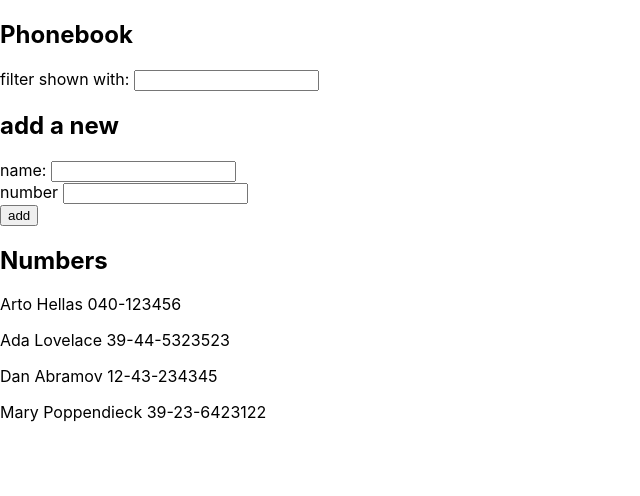
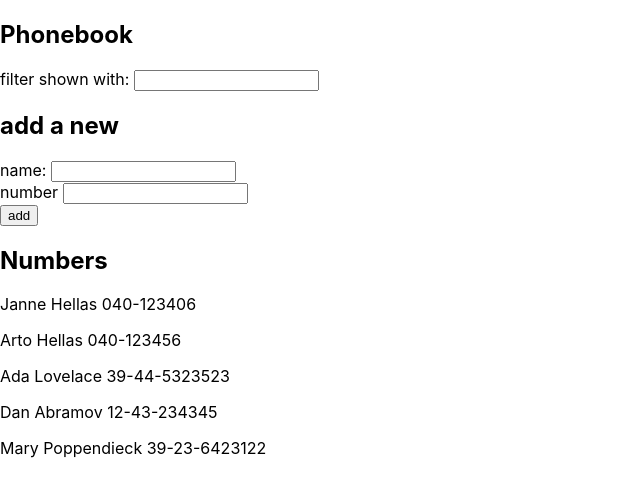
Before and after one commit to alsoderg90/viikko2, a React (Create React App) app in the folder puhelinluettelo/: page / in a window 1280 px wide. Shown: the top 496 px of the page, without its empty margins (0-640 px from the left). Built offline with nearby package versions, Linux system fonts and the light colour scheme; data requests are answered from the project's data file.

Commit message:
2.11 puhelunluettelo step6

```diff
--- /dev/null
+++ b/puhelinluettelo/db.json
@@ -0,0 +1,29 @@
+{
+    "persons":[
+      {
+        "name": "Janne Hellas",
+        "number": "040-123406",
+        "id": 1
+      },
+      {
+        "name": "Arto Hellas",
+        "number": "040-123456",
+        "id": 2
+      },
+      {
+        "name": "Ada Lovelace",
+        "number": "39-44-5323523",
+        "id": 3
+      },
+      {
+        "name": "Dan Abramov",
+        "number": "12-43-234345",
+        "id": 4
+      },
+      {
+        "name": "Mary Poppendieck",
+        "number": "39-23-6423122",
+        "id": 5
+      }
+    ]
+  }
--- a/puhelinluettelo/src/App.js
+++ b/puhelinluettelo/src/App.js
@@ -1,4 +1,5 @@
-import React, { useState } from 'react'
+import React, { useState, useEffect } from 'react'
+import axios from 'axios'
 
 const Filter = (props) => (
   <div>
@@ -33,12 +34,7 @@ const Persons = (props) => {
 
 const App = () => {
 
-  const [ persons, setPersons] = useState([
-    { name: 'Arto Hellas', number: '040-123456' },
-    { name: 'Ada Lovelace', number: '39-44-5323523' },
-    { name: 'Dan Abramov', number: '12-43-234345' },
-    { name: 'Mary Poppendieck', number: '39-23-6423122' }
-  ])
+  const [ persons, setPersons] = useState([])
   const [ newName, setNewName ] = useState('')
   const [ newNumber, setNewNumber ] = useState('')
   const [ newFilter, showFiltered ] = useState('')
@@ -72,6 +68,17 @@ const App = () => {
     showFiltered(event.target.value)
   }
 
+
+  useEffect(() => {
+    console.log('effect')
+    axios.get('http://localhost:3001/persons').then(response => {
+      console.log('promise fulfilled')
+      setPersons(response.data)
+    })
+  }, [])
+  console.log('render',persons.length, 'notes')
+
+
   return (
     <div>
       <h2>Phonebook</h2>
```
Also changed, not shown: puhelinluettelo/package.json (+6 -1 lines), 1 other file (tests, documents, lock files or other folders).
